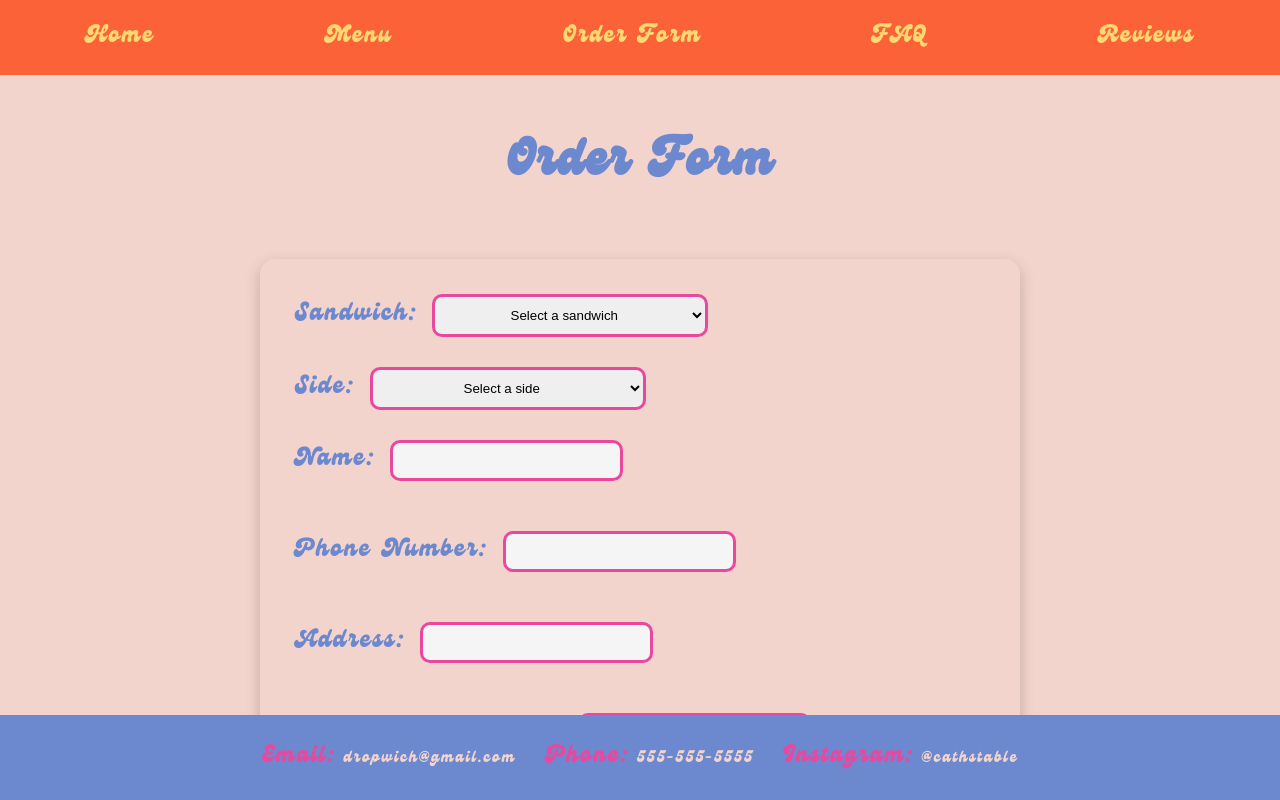
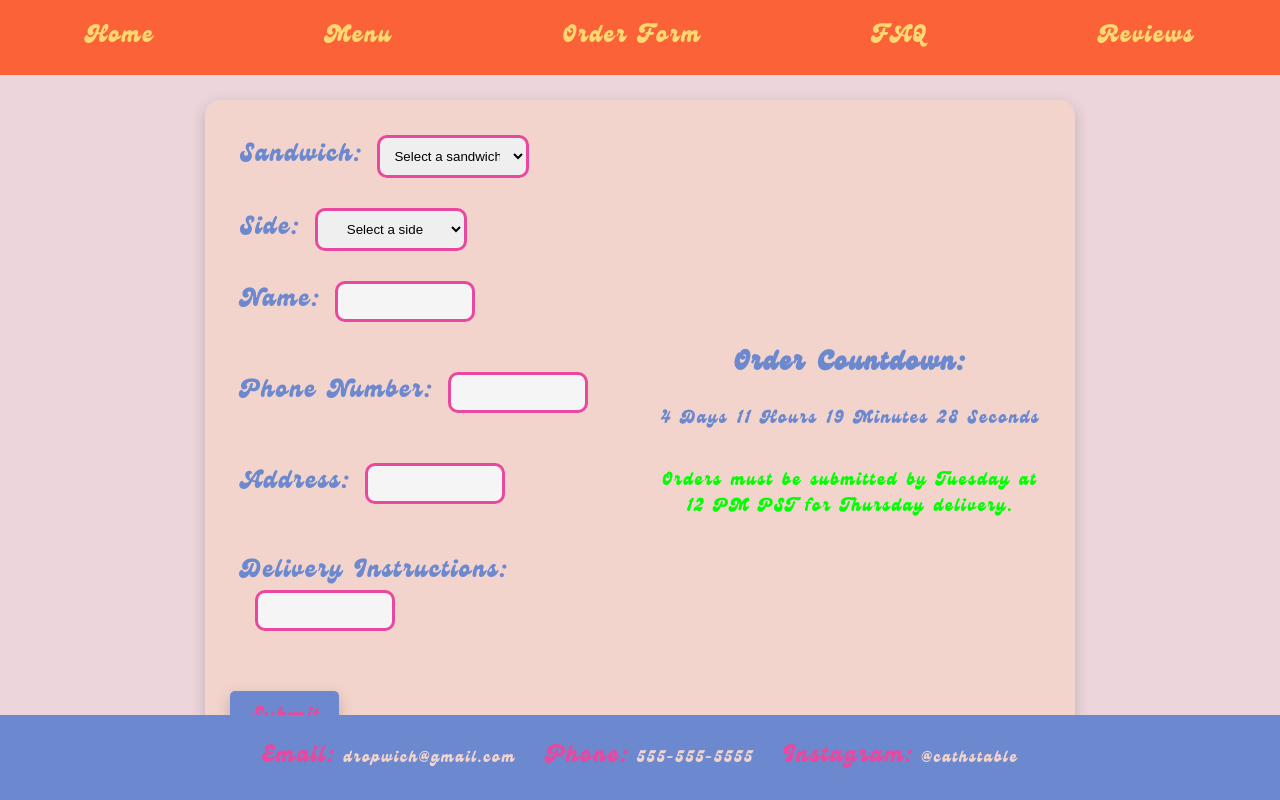
Before and after one commit to lissashea/Dropwhich, a React (Create React App) app: page /order in a window 1280 px wide. Shown: the top 800 px of the page. Built offline with nearby package versions, Linux system fonts and the light colour scheme.

Commit message:
revised sstyling for the order form container

```diff
--- a/src/components/Faq.css
+++ b/src/components/Faq.css
@@ -8,4 +8,10 @@
     margin: 25px;
     box-shadow: 0px 5px 15px rgba(0, 0, 0, 0.2);
     min-height: 50vh;
+    background-color: #F2D4CC;
   }
+
+img {
+  width: 250px;
+  height: 200px;
+}
--- a/src/components/Faq.jsx
+++ b/src/components/Faq.jsx
@@ -5,7 +5,7 @@ import mapImageUrl from "../deliveryzone.png"; // Assuming the image is in the s
 function Faq() {
   return (
     <div className="faq-container">
-      <h1>FAQ</h1>
+      {/* <h1>FAQ</h1> */}
       <p>Q: What is the delivery zone?</p>
       <p>A: We deliver within a 10-mile radius of the Santa Monica Pier. See the map below for our delivery area:</p>
       <img src={mapImageUrl} alt="Delivery Area Map" />
--- a/src/components/Menu.css
+++ b/src/components/Menu.css
@@ -1,12 +1,21 @@
 .menu-container {
   text-align: center;
-  margin-top: 20px;
-  color: #6c88cf;
+  margin-top: 25px;
+  color: #ea479e; /* Change the text color to match the "Order Form" text */
   border-radius: 15px;
   padding: 25px;
   margin: 25px;
   box-shadow: 0px 5px 15px rgba(0, 0, 0, 0.2);
   min-height: 60vh;
+  background-color: #f2d4cc;
+  min-height: 58px;
+}
+
+h1 {
+  font-size:54px;
+  margin:auto;
+  /* margin: 0px 368px; */
+  color:#6c88cf;
 }
 
 .underline {
--- a/src/components/Menu.jsx
+++ b/src/components/Menu.jsx
@@ -46,8 +46,9 @@ function Menu({ imagesize }) {
   };
 
   return (
+    <>
+    {/* <h1>Menu</h1> */}
     <div className="menu-container">
-      <h1>Menu</h1>
       <div className="menu-content">
       <div className="menu-item">
   <h2><span className="underline">Sandwich</span></h2>
@@ -87,6 +88,7 @@ function Menu({ imagesize }) {
         /> */}
       </div>
     </div>
+    </>
   );
 }
 
--- a/src/components/OrderForm.css
+++ b/src/components/OrderForm.css
@@ -5,20 +5,41 @@
   display: flex;
   flex-direction: column;
   align-items: center;
-  margin-top: 20px;
+  /* margin-top: 25px; */
   justify-content: baseline;
   font-size: 25px;
   color: #6C88CF;
+  margin-bottom: 100px;
 }
 
 .orderform-container {
-  text-align: center;
-  margin-top: 20px;
+  /* text-align: center;
+  /* margin-top: 25px; */
   color: #6c88cf;
+  background-color: #F2D4CC;
   border-radius: 15px;
   padding: 25px;
-  margin: 25px;
+  margin-top: 25px;
+  /* margin: 25px; */
   box-shadow: 0px 5px 15px rgba(0, 0, 0, 0.2);
+  /* width: auto; */
+  display: flex;
+  flex-wrap: wrap; /* Wrap the columns if there's not enough space */
+  justify-content: space-between; /* Spread columns horizontally */
+  align-items: flex-start; /* Align columns at the top */
+}
+
+.orderForm-column1 {
+  flex: 1; /* Take up equal width as much as possible */
+  max-width: 400px; /* Set a maximum width for the column */
+  margin-right: 20px; /* Add some space between columns */
+}
+
+.orderForm-column2 {
+  flex: 1; /* Take up equal width as much as possible */
+  max-width: 400px; /* Set a maximum width for the column */
+  max-height: 600px;
+  margin: auto;
 }
 
 .orderDeadline {
--- a/src/components/OrderForm.jsx
+++ b/src/components/OrderForm.jsx
@@ -45,7 +45,7 @@ function OrderForm() {
 
   return (
     <div className="orderForm">
-      <h1>Order Form</h1>
+      {/* <h1>Order Form</h1> */}
       {orderSubmitted ? (
         <div className="confirmationMessage">
           <p>Order submitted successfully!</p>
@@ -53,6 +53,7 @@ function OrderForm() {
         </div>
       ) : (
         <div className="orderform-container">
+          <div className="orderForm-column1">
             <form onSubmit={handleSubmit}>
               {/* Sandwich selection */}
               <label>
@@ -128,17 +129,18 @@ function OrderForm() {
                 onChange={handleChange}
               />
             </label>
-
             <button type="submit" className="submitButton">
               Submit
             </button>
+          </form>
+        </div>
+        <div className="orderForm-column2">
           <div className="countdownContainer">
             <Countdown targetDate={targetDate} />
           </div>
-          </form>
+        </div>
       </div>
     )}
-
       {/* Place the Countdown component outside the form container */}
     </div>
   );
--- a/src/components/Reviews.css
+++ b/src/components/Reviews.css
@@ -1,4 +1,3 @@
-/* Reviews.css */
 .each-slide > div {
   display: flex;
   flex-direction: column;
@@ -9,8 +8,12 @@
   background-size: contain;
   background-repeat: no-repeat;
   background-position: center;
-  margin-top: 40px;
+  /* padding: 25px;
+  margin-top: 25px;  */
   position: relative;
+  background-color: #F2D4CC;
+  box-shadow: 0px 5px 15px rgba(0, 0, 0, 0.2);
+  border-radius: 15px;
 }
 
 .slide-text {
@@ -18,7 +21,7 @@
   font-size: 20px;
   color: #FFD872;
   background-color: #6c88cf;
-  padding: 30px;
+  padding: 25px;
   border-radius: 20%;
   position: absolute;
   top: 100px;
@@ -37,7 +40,7 @@
   position: absolute;
   width: 0;
   height: 0;
-  top: 88px;
+  top: 79px;
   left: 20%;
   transform: translateX(-50%);
   border-width: 10px;
@@ -45,3 +48,11 @@
   border-color: #6c88cf transparent transparent transparent;
   z-index: 2;
 }
+
+
+/* Add the media query to hide the text bubble and text at small screen sizes */
+@media (max-width: 767px) {
+  .slide-text {
+    display: none;
+  }
+}
--- a/src/components/Reviews.jsx
+++ b/src/components/Reviews.jsx
@@ -13,7 +13,7 @@ const Reviews = () => {
       <Slide>
         {images.map((image, index) => (
           <div key={index} className="each-slide">
-            <div style={{ backgroundImage: `url(${image})`, width: "100%", height: "600px", backgroundSize: "contain", backgroundRepeat: "no-repeat", backgroundPosition: "center",marginTop: "40px" }}>
+            <div style={{ backgroundImage: `url(${image})`, width: "100%", height: "600px", backgroundSize: "contain", backgroundRepeat: "no-repeat", backgroundPosition: "center",marginTop: "25px", marginBottom: "40px" }}>
               {/* Add the text underneath the image */}
               <p className="slide-text">This is a review for Image {index + 1}</p>
             </div>
--- a/src/index.css
+++ b/src/index.css
@@ -9,7 +9,7 @@
 
 body {
   font-family: 'Genty', sans-serif;
-  background-color: #F2D4CC; /* Replace with your desired color */
+  background-color: #ecd6dc; /* Replace with your desired color */
   margin: 0;
   padding: 0;
   width: 100%;
```
Lines whose indentation alone changed are shown as unchanged.
